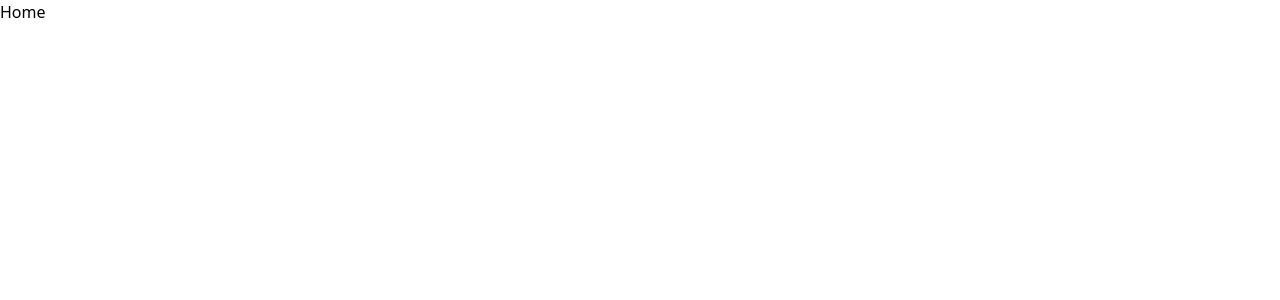
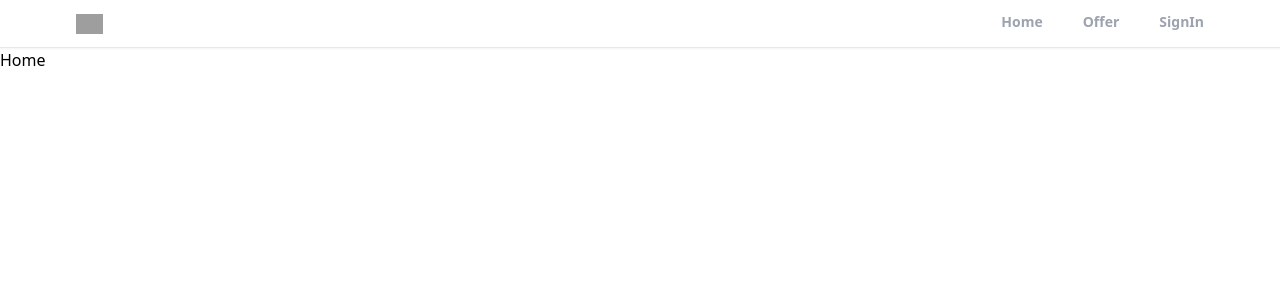
Before and after one commit to KhanhLocVo/BookingHotel, a React (Create React App) app in the folder bookinghotel/: page / in a window 1280 px wide. Shown: the top 300 px of the page. Built offline with nearby package versions, Linux system fonts and the light colour scheme; grey boxes are pictures that could not be loaded.

Commit message:
creaete the header  component

```diff
--- a/bookinghotel/package.json
+++ b/bookinghotel/package.json
@@ -10,6 +10,7 @@
     "react-dom": "^18.2.0",
     "react-router-dom": "^6.8.1",
     "react-scripts": "5.0.1",
+    "swiper": "^9.0.5",
     "web-vitals": "^2.1.4"
   },
   "scripts": {
@@ -37,6 +38,7 @@
     ]
   },
   "devDependencies": {
+    "@tailwindcss/forms": "^0.5.3",
     "autoprefixer": "^10.4.13",
     "postcss": "^8.4.21",
     "tailwindcss": "^3.2.7"
--- a/bookinghotel/src/App.js
+++ b/bookinghotel/src/App.js
@@ -5,11 +5,14 @@
 import Offers from "./pages/Offers";
 import ForgotPassword from "./pages/ForgotPassword";
 import Profile from "./pages/Profile";
+import Header from "./components/Header";
+
 
 function App() {
   return (
     <>
       <Router>
+        <Header/>
         <Routes>
           <Route path="/" element={<Home/>}/>
           <Route path="/profile" element={<Profile/>}/>
@@ -17,10 +20,9 @@
           <Route path="/sign-up" element={<SignUp/>}/>
           <Route path="/forgot-password" element={<ForgotPassword/>}/>
           <Route path="/offers" element={<Offers/>}/>
-
-
         </Routes>
       </Router>
+
     </>
   );
 }
--- /dev/null
+++ b/bookinghotel/src/components/Header.jsx
@@ -0,0 +1,33 @@
+import React from 'react'
+import { useLocation , useNavigate} from 'react-router-dom'
+
+export default function Header() {
+  const location = useLocation();
+  const navigate = useNavigate();
+  console.log(location.pathname);
+  function pathMathRoute(route){
+    if(route === location.pathname){
+      return true;
+    }
+  }
+  return (
+    <div className="bg-white border-b shadow-sm sticky top-0 z-50">
+        <header className="flex justify-between items-center px-3 max-w-6xl mx-auto">
+            <div>
+                <img src="https://static.rdc.moveaws.com/images/logos/rdc-logo-default.svg" alt="logo"
+                className="h-5 cursor-pointer"
+                onClick={() => navigate("/")}
+                 />
+            </div>
+            <div>
+              <ul className="flex space-x-10">
+                <li className={`cursor-pointer py-3 text-sm font-semibold text-gray-400 border-b-[3px] border-b-transparent ${pathMathRoute("/") && "text-black border-b-red-500"}`} onClick={() => navigate("/")}>Home</li>
+                <li className={`cursor-pointer py-3 text-sm font-semibold text-gray-400 border-b-[3px] border-b-transparent ${pathMathRoute("/offers") && "text-black border-b-red-500"}`} onClick={() => navigate("/offers")}>Offer</li>
+                <li className={`cursor-pointer py-3 text-sm font-semibold text-gray-400 border-b-[3px] border-b-transparent ${pathMathRoute("/sign-in") && "text-black border-b-red-500"}`} onClick={() => navigate("/sign-in")}>SignIn</li>
+              </ul>
+            </div>
+        </header>
+
+    </div>
+  )
+}
--- a/bookinghotel/src/pages/ForgotPassword.jsx
+++ b/bookinghotel/src/pages/ForgotPassword.jsx
@@ -0,0 +1,7 @@
+import React from 'react'
+
+export default function ForgotPassword() {
+  return (
+    <div>ForgotPassword</div>
+  )
+}
--- a/bookinghotel/src/pages/Home.jsx
+++ b/bookinghotel/src/pages/Home.jsx
@@ -2,6 +2,6 @@
 
 export default function Home() {
   return (
-    <div>Home</div>
+    <div className="h-8">Home</div>
   )
 }
--- a/bookinghotel/src/pages/Offers.jsx
+++ b/bookinghotel/src/pages/Offers.jsx
@@ -0,0 +1,7 @@
+import React from 'react'
+
+export default function Offers() {
+  return (
+    <div>Offers</div>
+  )
+}
--- a/bookinghotel/src/pages/SignIn.jsx
+++ b/bookinghotel/src/pages/SignIn.jsx
@@ -0,0 +1,7 @@
+import React from 'react'
+
+export default function SignIn() {
+  return (
+    <div>SignIn</div>
+  )
+}
--- a/bookinghotel/src/pages/SignUp.jsx
+++ b/bookinghotel/src/pages/SignUp.jsx
@@ -0,0 +1,7 @@
+import React from 'react'
+
+export default function SignUp() {
+  return (
+    <div>SignUp</div>
+  )
+}
--- a/bookinghotel/tailwind.config.js
+++ b/bookinghotel/tailwind.config.js
@@ -1,8 +1,8 @@
 /** @type {import('tailwindcss').Config} */
 module.exports = {
-  content: [],
+  content: ["./src/**/*.{html,js,jsx,tsx,ts}"],
   theme: {
     extend: {},
   },
-  plugins: [],
+  plugins: [require("@tailwindcss/forms")],
 }
```
Also changed, not shown: bookinghotel/public/manifest.json, 2 other files (tests, documents, lock files or other folders).
